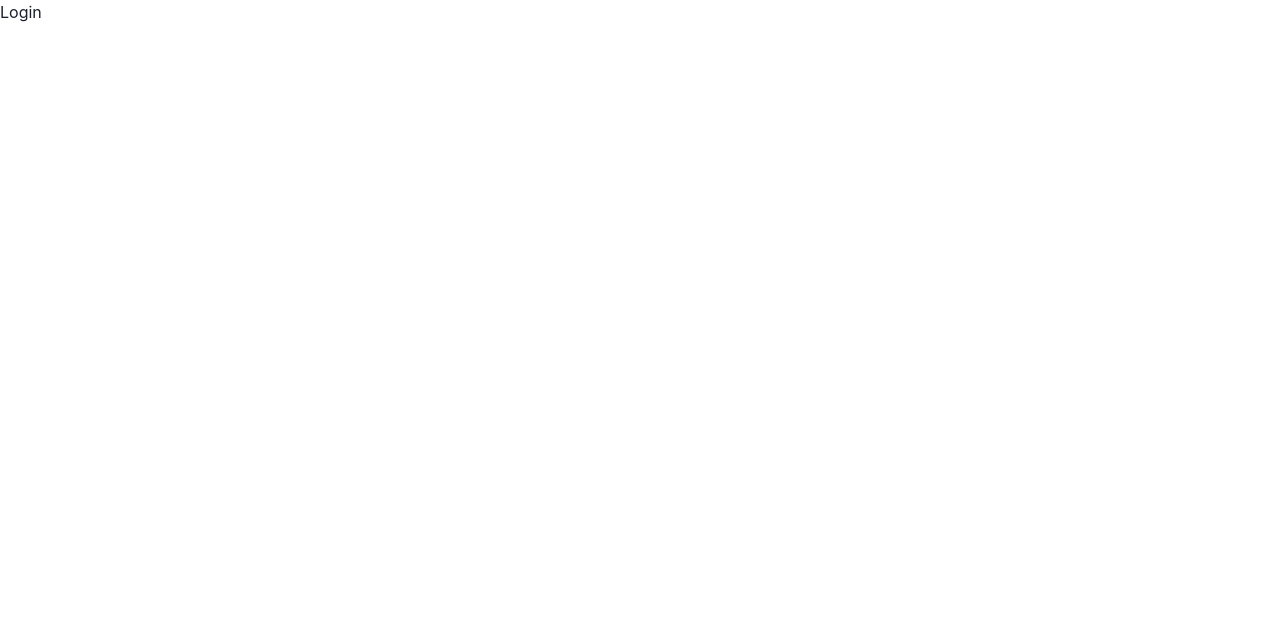
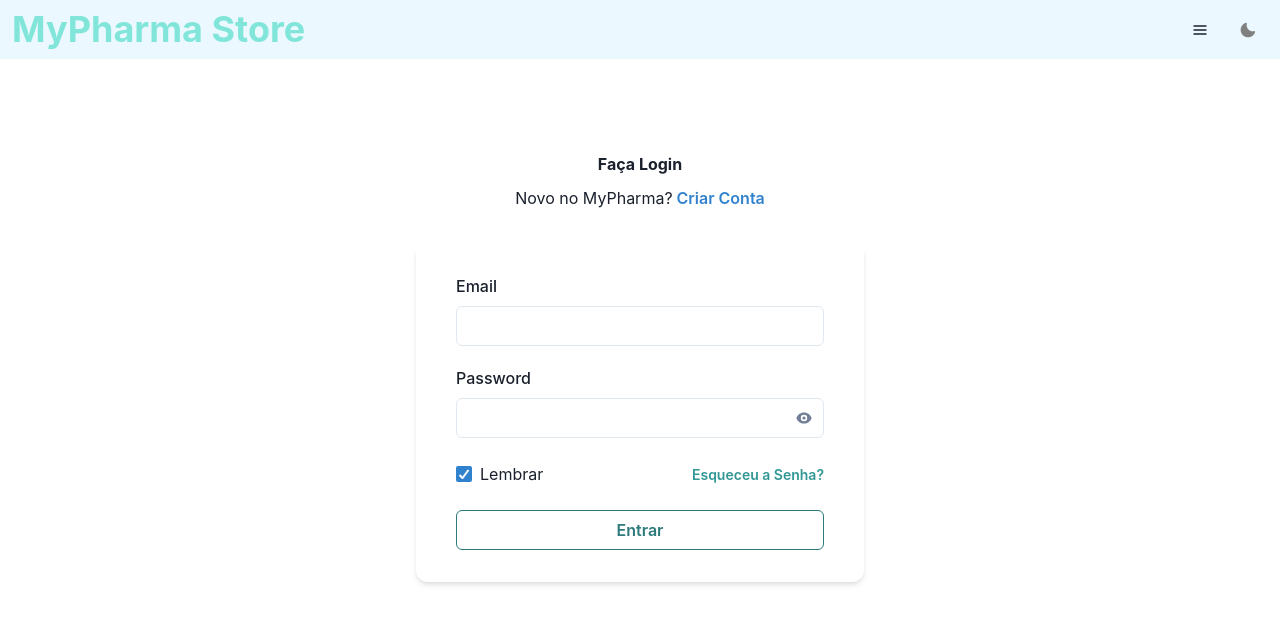
Before and after one commit to IsaacdAlmeida/mypharma-store-frontend, a React (Create React App) app: page /login in a window 1280 px wide. Shown: the top 624 px of the page. Built offline with nearby package versions, Linux system fonts and the light colour scheme; no server answers.

Commit message:
feat: adiciona página de login

```diff
--- /dev/null
+++ b/src/components/forms/LoginForm.tsx
@@ -0,0 +1,62 @@
+import {
+  Box,
+  Button,
+  Checkbox,
+  Container,
+  FormControl,
+  FormLabel,
+  Heading,
+  HStack,
+  Input,
+  Stack,
+  Text,
+} from '@chakra-ui/react';
+import { PasswordInput } from './PasswordInput';
+
+export const LoginForm = () => (
+  <Container
+    maxW="lg" py={{ base: '12', md: '24' }} px={{ base: '0', sm: '8' }}
+  >
+    <Stack spacing="8">
+      <Stack spacing="6">
+        <Stack spacing={{ base: '2', md: '3' }} textAlign="center">
+          <Heading
+            size={{ base: 'xs', md: 'sm' }}>Faça Login
+          </Heading>
+          <HStack spacing="1" justify="center">
+            <Text color="muted">Novo no MyPharma?</Text>
+            <Button variant="link" colorScheme="blue">
+              Criar Conta
+            </Button>
+          </HStack>
+        </Stack>
+      </Stack>
+      <Box
+        py={{ base: '0', sm: '8' }}
+        px={{ base: '4', sm: '10' }}
+        bg={{ base: 'transparent', sm: 'bg-surface' }}
+        boxShadow={{ base: 'none', sm: 'md' }}
+        borderRadius={{ base: 'none', sm: 'xl' }}
+      >
+        <Stack spacing="6">
+          <Stack spacing="5">
+            <FormControl>
+              <FormLabel htmlFor="email">Email</FormLabel>
+              <Input id="email" type="email" />
+            </FormControl>
+            <PasswordInput />
+          </Stack>
+          <HStack justify="space-between">
+            <Checkbox defaultChecked>Lembrar</Checkbox>
+            <Button variant="link" colorScheme="teal" size="sm">
+              Esqueceu a Senha?
+            </Button>
+          </HStack>
+          <Stack spacing="6">
+            <Button variant="outline" colorScheme="teal">Entrar</Button>
+          </Stack>
+        </Stack>
+      </Box>
+    </Stack>
+  </Container>
+);
--- /dev/null
+++ b/src/components/forms/PasswordInput.tsx
@@ -0,0 +1,54 @@
+import {
+  FormControl,
+  FormLabel,
+  IconButton,
+  Input,
+  InputGroup,
+  InputProps,
+  InputRightElement,
+  useDisclosure,
+  useMergeRefs,
+} from '@chakra-ui/react';
+import { forwardRef, useRef } from 'react';
+import { HiEye, HiEyeOff } from 'react-icons/hi';
+
+export const PasswordInput = forwardRef<HTMLInputElement, InputProps>(
+  (props, ref) => {
+    const { isOpen, onToggle } = useDisclosure();
+    const inputRef = useRef<HTMLInputElement>(null);
+
+    const mergeRef = useMergeRefs(inputRef, ref);
+    const onClickReveal = () => {
+      onToggle();
+      if (inputRef.current) {
+        inputRef.current.focus({ preventScroll: true });
+      }
+    };
+
+    return (
+      <FormControl>
+        <FormLabel htmlFor="password">Password</FormLabel>
+        <InputGroup>
+          <InputRightElement>
+            <IconButton
+              variant="link"
+              aria-label={isOpen ? 'Mask password' : 'Reveal password'}
+              icon={isOpen ? <HiEyeOff /> : <HiEye />}
+              onClick={onClickReveal}
+            />
+          </InputRightElement>
+          <Input
+            id="password"
+            ref={mergeRef}
+            name="password"
+            type={isOpen ? 'text' : 'password'}
+            autoComplete="current-password"
+            required
+            {...props}
+          />
+        </InputGroup>
+      </FormControl>
+    );
+  });
+
+PasswordInput.displayName = 'PasswordField';
--- a/src/pages/Login.tsx
+++ b/src/pages/Login.tsx
@@ -1,7 +1,11 @@
+import { Header } from '../components/headers/Header';
+import { LoginForm } from '../components/forms/LoginForm';
+
 export function Login() {
   return (
     <div>
-      <h1>Login</h1>
+      <Header />
+      <LoginForm />
     </div>
   );
 }
```
